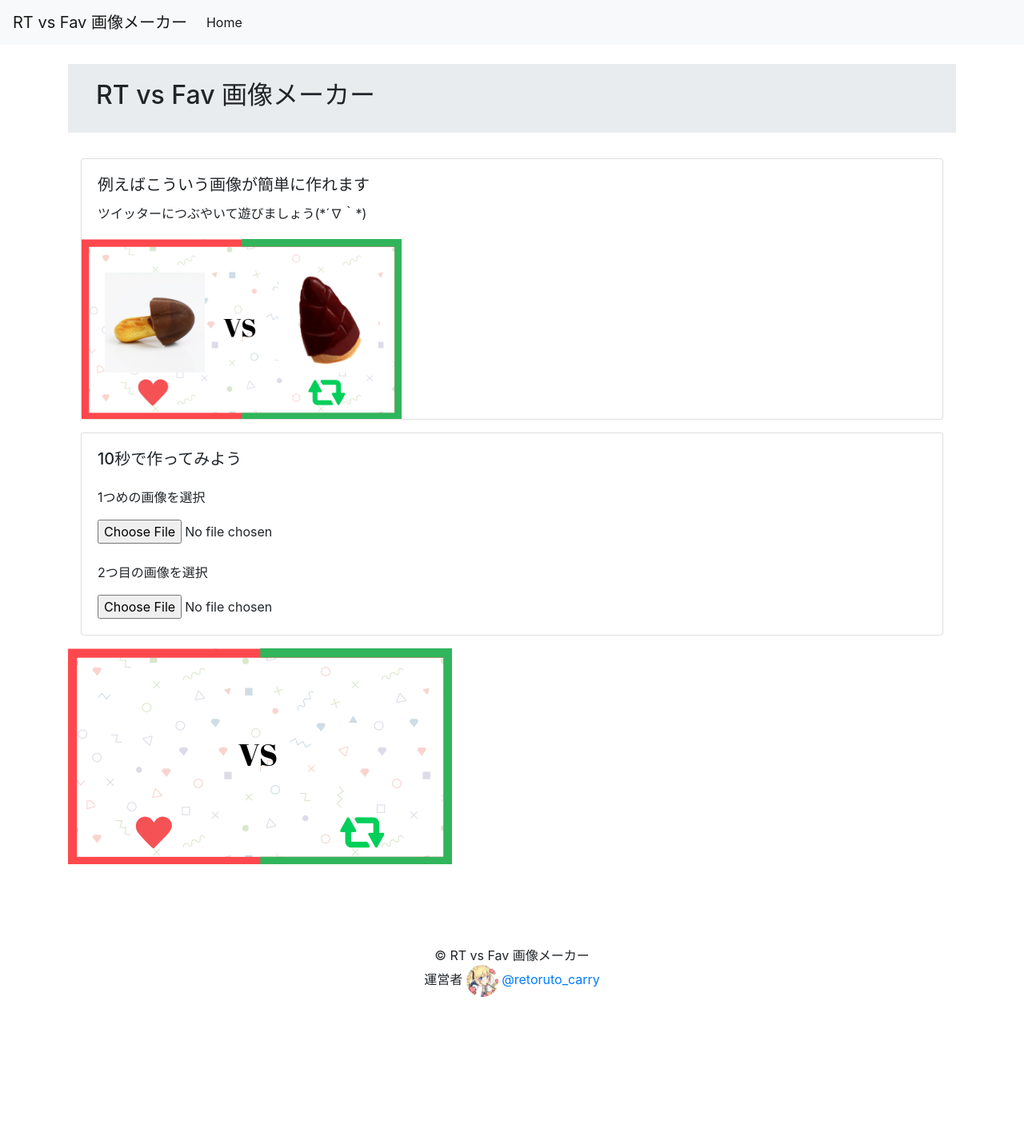
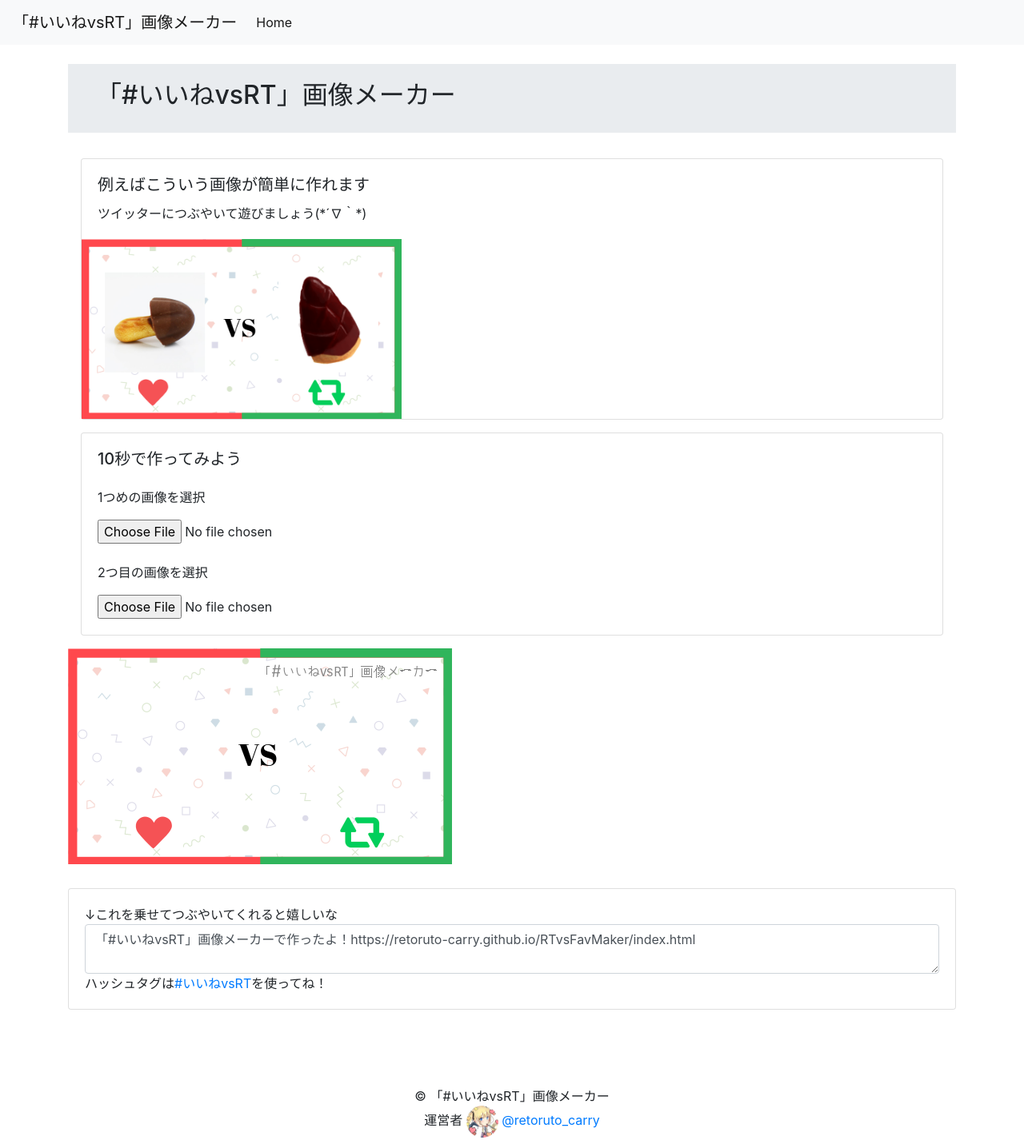
Before and after one commit to retoruto-carry/RTvsFavMaker, a plain HTML site: page index.html in a window 1280 px wide. Shown: the whole page at 80% size. Before the commit the page ends 1255 px from the top, so only its background shows below. Drawn offline with nearby package versions, Linux system fonts and the light colour scheme.

Commit message:
デザイン調整/画像にクレジットを追加

```diff
--- a/index.html
+++ b/index.html
@@ -6,12 +6,12 @@
     <meta http-equiv="X-UA-Compatible" content="ie=edge">
     <!-- Bootstrap CSS -->
     <link rel="stylesheet" href="https://maxcdn.bootstrapcdn.com/bootstrap/4.0.0/css/bootstrap.min.css" integrity="sha384-Gn5384xqQ1aoWXA+058RXPxPg6fy4IWvTNh0E263XmFcJlSAwiGgFAW/dAiS6JXm" crossorigin="anonymous">
-    <title>Document</title>
+    <title>「#いいねvsRT」画像メーカー</title>
 </head>
 <body>
 
     <nav class="navbar navbar-expand-lg navbar-light bg-light">
-        <a class="navbar-brand" href="#">RT vs Fav 画像メーカー</a>
+        <a class="navbar-brand" href="#">「#いいねvsRT」画像メーカー</a>
         <div class="collapse navbar-collapse" id="navbarNav">
             <ul class="navbar-nav">
                 <li class="nav-item active">
@@ -24,7 +24,7 @@
     <div class="container">
         <div class="jumbotron jumbotron-fluid mt-4" style="padding:20px">
             <div class="container">
-                <h1 style="font-size:2rem">RT vs Fav 画像メーカー</h1>
+                <h1 style="font-size:2rem">「#いいねvsRT」画像メーカー</h1>
             </div>
         </div>
         <div class="card m-3">
@@ -49,10 +49,23 @@
         <h2>
             <a id="result"></a>
         </h2>
+
         <canvas id="canvas"></canvas>
 
+        <div class="card mt-4">
+            <div class="card-body">
+                ↓これを乗せてつぶやいてくれると嬉しいな
+                <div class="input-group">
+                    <textarea class="form-control" aria-label="With textarea">「#いいねvsRT」画像メーカーで作ったよ！https://retoruto-carry.github.io/RTvsFavMaker/index.html</textarea>
+                </div>
+
+                ハッシュタグは<a href="https://twitter.com/hashtag/%E3%81%84%E3%81%84%E3%81%ADvsrt?f=tweets&vertical=default&src=hash">#いいねvsRT</a>を使ってね！
+            </div>
+        </div>
+
+
         <div class="text-center mt-5 pt-5">
-            © RT vs Fav 画像メーカー
+            © 「#いいねvsRT」画像メーカー
             </div>
             <div class="text-center mb-2">
             運営者
--- a/index.js
+++ b/index.js
@@ -10,7 +10,7 @@ var willShowDLLink = false;
 
 // Canvas上に背景画像を表示
 var img = new Image();
-img.src = 'background3.png';
+img.src = 'background4.png';
 img.onload = function() {
     ctx.drawImage(img, 0, 0, canvasWidth, canvasHeight);
 }
```
Also changed, not shown: background4.png (added).
